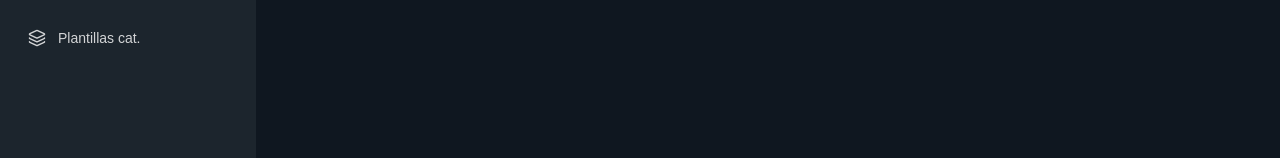
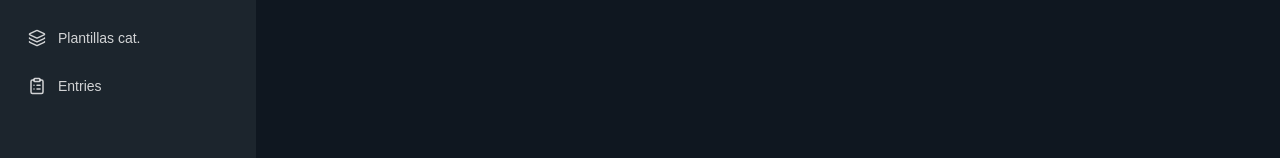
Before and after one commit to marioaz68/List-golf, a Next.js app: page /players in a window 1280 px wide. Shown: the part 619-777 px from the top of the page. Built offline with nearby package versions, Linux system fonts and the light colour scheme; no server answers; the database is empty.

Commit message:
make entries always visible in sidebar

```diff
--- a/components/layout/Sidebar.tsx
+++ b/components/layout/Sidebar.tsx
@@ -106,7 +106,7 @@ export default function Sidebar() {
     { name: "Plantillas cat.", href: "/category-templates", icon: Layers3 },
 
     { name: "Players", href: "/players", icon: Users, requiresTournament: true },
-    { name: "Entries", href: "/entries", icon: ClipboardList, requiresTournament: true },
+    { name: "Entries", href: "/entries", icon: ClipboardList },
 
     { name: "Editar torneo", href: "/tournaments/edit", icon: FilePenLine, requiresTournament: true },
     { name: "Setup torneo", href: "/tournaments/setup", icon: Settings, requiresTournament: true },
```
